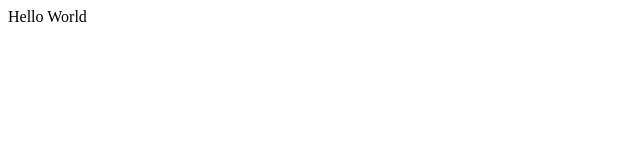
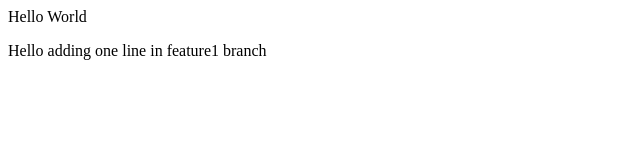
Before and after one commit to sahil-0078/localRepo, a plain HTML site: page index.html in a window 1280 px wide. Shown: the whole page, without its empty margins (0-640 px from the left). Drawn offline with Linux system fonts and the light colour scheme.

Commit message:
adding new line

```diff
--- a/index.html
+++ b/index.html
@@ -1 +1,2 @@
 <p>Hello World</p>
+<p>Hello adding one line in feature1 branch</p>
```
